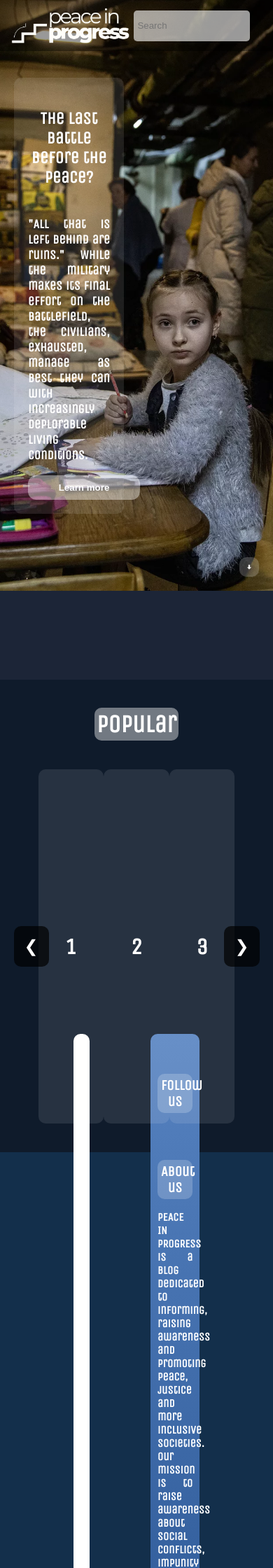
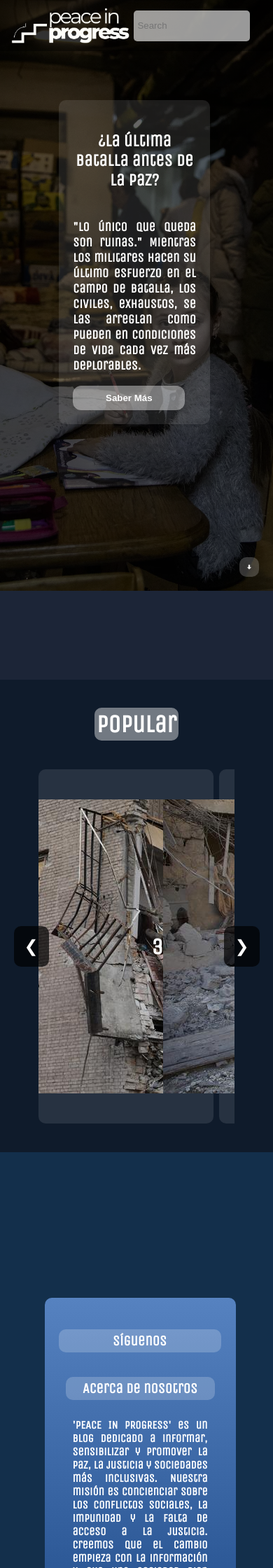
Before and after one commit to Mukinma/Paz-Justicia-Blog, a PHP site: page / in a window 390 px wide. Shown: the top 2240 px of the page at 70% size. Run offline with PHP 8.4, Linux system fonts and the light colour scheme.

Commit message:
Cambios generales git log

```diff
--- a/public/css/index.css
+++ b/public/css/index.css
@@ -75,7 +75,7 @@
     }
 }
 
-@media screen and (max-width: 600px) {
+@media (max-width: 600px) {
     .topnav.responsive {position: relative;}
     .topnav.responsive a.icon {
         position: absolute;
@@ -99,7 +99,12 @@
     display: flex;
     align-items: center;
     height: 100vh;
-    background-image: url("D:/PazJusticiaBlog/public/images/fondo1.webp");
+    background-image: linear-gradient(
+        0deg,
+        rgba(0, 0, 0, 0.4),
+        rgba(0, 0, 0, 0.4)
+    )
+    ,url("../images/fondo1.webp");
     background-size: cover;
     background-position: center;
     background-repeat: no-repeat;
@@ -110,19 +115,21 @@
 }
 .main-section-container{
     display: flex;
+    margin-left: 50px;
 
 }
 .main-section-content{
     display: flex;
     flex-direction: column;
     justify-content: center;
-    align-items: start;
+    align-items: center;
     width: 30vw;
     height: 30%;
     background-color: rgba(255, 255, 255, 0.1);
     padding: 20px;
     margin-left: 20px;
     border-radius: 10px;
+
 }
 .main-section-content h3{
     font-size: 0.8em;
@@ -218,18 +225,20 @@
     display: flex;
     transition: transform 0.5s ease-in-out;
     justify-content: flex-start;
+    width: auto;
 }
 
 .carousel-item {
-    min-width: 33.333%;
+    min-width: 49.55%;
     height: 60vh;
     background: rgba(255, 255, 255, 0.1);
     display: flex;
-    align-items: center;
+    align-items: center center;
     justify-content: center;
     font-size: 2rem;
     color: white;
     border-radius: 10px;
+    margin-right: 6px;
 }
 
 .prev, .next {
@@ -283,15 +292,23 @@
 .follow-us{
     display: flex;
     flex-direction: column;
-    padding: 10px;
+    padding: 5px;
 }
-.follow-us h6{
+.follow-us h6 {
     background-color: rgba(255, 255, 255, 0.2);
-    padding: 5px;
+    padding: 5px 118px 5px 118px;
     border-radius: 10px;
-
+    width: fit-content;
+    margin: 20px auto;
+    display: block;
+    text-align: center;
+    cursor: pointer;
+    transition: background-color 0.3s ease;
 }
-.about-us{
+.follow-us h6:hover {
+    background-color: rgba(255, 255, 255, 0.4);
+}
+.about-us { /*Texto*/
     display: flex;
     flex-direction: column;
     padding: 10px;
@@ -299,18 +316,134 @@
 .about-us h6{
     margin: 0;
     background-color: rgba(255, 255, 255, 0.2);
-    padding: 5px;
+    padding: 5px 20px 5px 20px; /* Ajusta el padding */
     border-radius: 10px;
 }
-.about-us-container{
+.about-us-container {
     background: linear-gradient(180deg, #5682C0 0%, #1F4B89 100%);
-    margin-left: 20px;
     display: flex;
     flex-direction: column;
-    width: 18vw;
+    align-items: stretch;
+    padding: 20px;
     border-radius: 10px;
+    box-sizing: border-box;
+    width: 80%;
+    max-width: 500px;
+    margin: 20px auto;
+    grid-column: 2 / 3;
+}
+.about-us h6:hover {
+    background-color: rgba(255, 255, 255, 0.4);
 }
 #about-us{
     font-size: 1rem;
     text-align: justify;
 }
+
+@media (max-width: 600px) {
+    .topnav{
+        position: fixed;
+        position: fixed;
+        top: 0;
+        left: 0;
+        right: 0;
+        transition: transform 0.3s ease !important;
+        z-index: 9999;
+    }
+
+    .main-section-container{
+        position: absolute;
+        top: 17%;
+        left: 16.5%;
+        margin: 0px;
+    }
+
+    .main-section-content{
+        display: flex;
+        flex-direction: column;
+        justify-content: center;
+        align-items: start;
+        width: 45vw;
+        height: 30%;
+        background-color: rgba(255, 255, 255, 0.1);
+        padding: 20px;
+        margin-left: 20px;
+        border-radius: 10px;
+    }
+
+    #main-section{
+        background-image: linear-gradient(
+            0deg,
+            rgba(0, 0, 0, 0.67),
+            rgba(0, 0, 0, 0.67)
+        )
+        ,url("../images/fondo1.webp");
+    }
+
+    .carousel-track {
+        display: flex;
+        transition: transform 0.5s ease-in-out;
+        justify-content: flex-start;
+        width: auto;
+    }
+
+    .carousel-item {
+        min-width: 89%;
+        height: 60vh;
+        background: rgba(255, 255, 255, 0.1);
+        display: flex;
+        align-items: center;
+        justify-content: center;
+        font-size: 2rem;
+        color: white;
+        border-radius: 10px;
+        margin-right: 8px;
+
+    }
+
+      .cascade-post-container{
+        background-color: white;
+        width: 6vw;
+        margin-right: 10px;
+        border-radius: 10px;
+    }
+    .follow-us{
+        display: flex;
+        flex-direction: column;
+        padding: 5px;
+    }
+    .follow-us h6{
+        background-color: rgba(255, 255, 255, 0.2);
+        padding: 5px 78px 5px 77px; /* Ajusta el padding */
+        border-radius: 10px;
+        display: inline-block; /* Permite aplicar padding y márgenes */
+        text-align: center; /* Centra el texto */
+        cursor: pointer; /* Cambia el cursor a una mano */
+        transition: background-color 0.3s ease; /* Añade una transición */
+
+    }
+    .about-us p{ /*Texto*/
+        display: flex;
+        flex-direction: column;
+        padding-left: 20px;
+        padding-right: 20px;
+        padding: 10px;
+    }
+    .about-us h6{
+        margin: 0;
+        background-color: rgba(255, 255, 255, 0.2);
+        padding: 5px;
+        border-radius: 10px;
+    }
+    .about-us-container{
+        background: linear-gradient(180deg, #5682C0 0%, #1F4B89 100%);
+        grid-column: 1 / 3;
+        margin-left: 10px;
+        display: flex;
+        align-items: center;
+        flex-direction: column;
+        width: 70vw;
+        border-radius: 10px;
+
+    }
+}
--- a/public/index.html
+++ b/public/index.html
@@ -18,8 +18,8 @@
         <input type="text" placeholder="Search">
         <nav class="nav-container">
             <a href="#news">Popular</a>
-            <a href="#contact">Recent</a>
-            <a href="#about">Contact</a>
+            <a href="#contact">Reciente</a>
+            <a href="#about">Contacto</a>
             <a href="javascript:void(0);" class="icon" onclick="myFunction()">
                 <i class="fa fa-bars"></i>
             </a>
@@ -29,10 +29,10 @@
         <section class="section" id="main-section">
             <div class="main-section-container">
                 <div class="main-section-content">
-                    <h3>The last battle before the peace?</h1>
-                    <p>"All that is left behind are ruins." While the military makes its final effort on the battlefield, the civilians, exhausted, manage as best they can with increasingly deplorable living conditions.</p>
+                    <h3>¿La última batalla antes de la paz?</h1>
+                    <p>"Lo único que queda son ruinas." Mientras los militares hacen su último esfuerzo en el campo de batalla, los civiles, exhaustos, se las arreglan como pueden en condiciones de vida cada vez más deplorables.</p>
                     <button type="button" class="learn-more">
-                        <span>Learn more</span>
+                        <span>Saber Más</span>
                     </button>
                 </div>
             </div>
@@ -47,11 +47,26 @@
                     <button class="prev">&#10094;</button>
                     <div class="carousel-track-container">
                         <div class="carousel-track">
-                            <div class="carousel-item">1</div>
-                            <div class="carousel-item">2</div>
-                            <div class="carousel-item">3</div>
-                            <div class="carousel-item">4</div>
-                            <div class="carousel-item">5</div>
+                            <div class="carousel-item">1
+                                <img src="./images/GazaKid.jpg" alt="Niño con bidón de Gasolina" ">
+                                <p>El corte de la electricidad a Gaza reducirá la disponibilidad de agua potable</p>
+                            </div>
+                            <div class="carousel-item">2
+                                <img src="./images/DerrumbesUcrania.jpg" alt="Derrumbes en Ucrania">
+                                <p>Ucrania se tambalea tras uno de los días más mortíferos de la guerra</p>
+                            </div>
+                            <div class="carousel-item">3
+                                <img src="./images/siria.jpg" alt="Ruinas en Siria">
+                                <p>El Alto Comisionado para los derechos humanos de la ONU alerta de la escalada de violencia en Siria</p>
+                            </div>
+                            <div class="carousel-item">4
+                                <img src="./images/derrumbesGaza.jpg" alt="Derrumbes en Gaza">
+                                <p>El desprecio por el derecho internacional continúa agudizando el sufrimiento de los palestinos</p>
+                            </div>
+                            <div class="carousel-item">5
+                                <img src="./images/ayudaHumanitariaSiria.jpg" alt="Ayuda humanitaria en Siria">
+                                <p>Siria: Es imperativo el apoyo internacional para poner fin a la mayor crisis de desplazamiento mundial</p>
+                            </div>
                         </div>
                     </div>
                     <button class="next">&#10095;</button>
@@ -62,15 +77,14 @@
             <div class="recent-section-container">
                 <div class="column-section-container">
                     <div class="cascade-post-container">
-
                     </div>
                     <div class="about-us-container">
                         <div class="follow-us">
-                            <h6>Follow us</h6>
+                            <h6>Síguenos</h6>
                         </div>
                         <div class="about-us">
-                            <h6>About us</h6>
-                            <p id="about-us">PEACE IN PROGRESS is a blog dedicated to informing, raising awareness and promoting peace, justice and more inclusive societies. Our mission is to raise awareness about social conflicts, impunity and the lack of access to justice. We believe that change begins with information and that a well-informed society us to demand and build a more just future.</p>
+                            <h6>Acerca de nosotros</h6>
+                            <p id="about-us">'PEACE IN PROGRESS' es un blog dedicado a informar, sensibilizar y promover la paz, la justicia y sociedades más inclusivas. Nuestra misión es concienciar sobre los conflictos sociales, la impunidad y la falta de acceso a la justicia. Creemos que el cambio empieza con la información y que una sociedad bien informada nos permite exigir y construir un futuro más justo.</p>
                         </div>
                     </div>
                 </div>
--- a/public/js/index.js
+++ b/public/js/index.js
@@ -28,7 +28,7 @@
     }
 
     nextBtn.addEventListener("click", () => {
-        if (index < 2) {
+        if (index < 4) {
             index++;
             updateCarousel();
         }
```
Also changed, not shown: public/images/DerrumbesUcrania.jpg (added), public/images/GazaKid.jpg (added), public/images/ayudaHumanitariaSiria.jpg (added), public/images/derrumbesGaza.jpg (added), public/images/siria.jpg (added).
